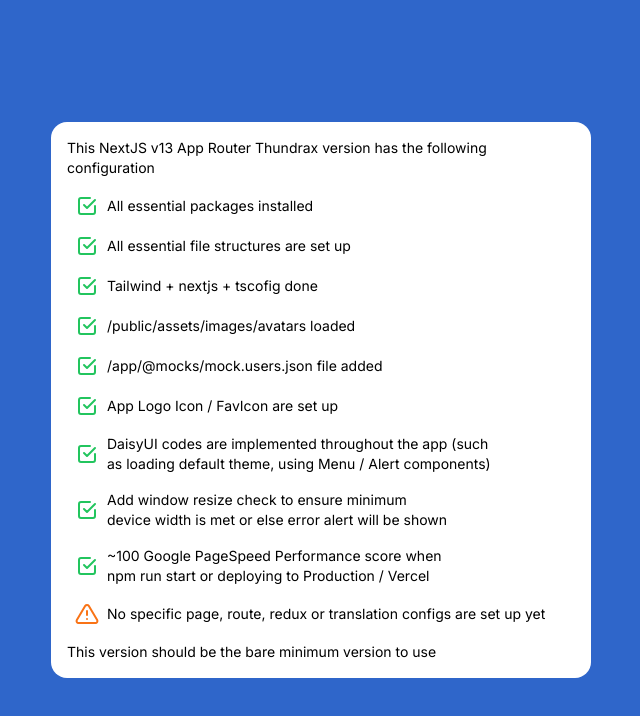
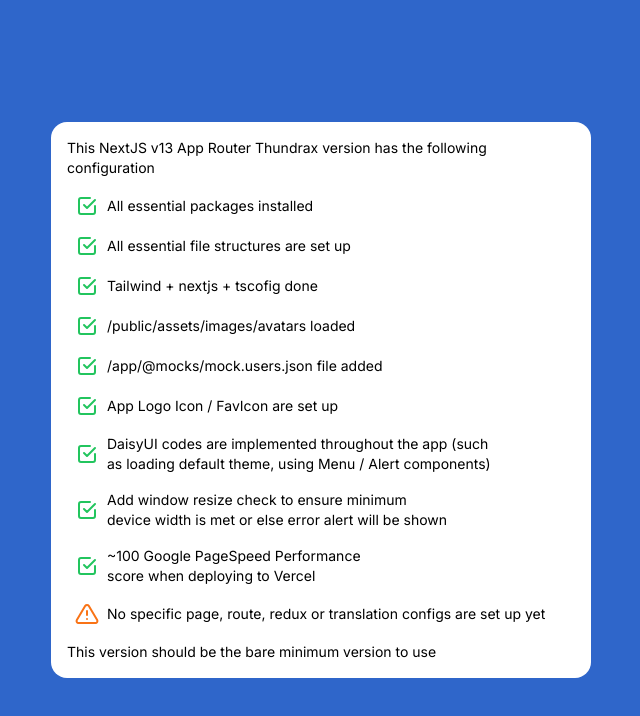
Before and after one commit to sv456rty/thundrax, a Next.js app: page / in a window 1280 px wide. Shown: the top 716 px of the page, without its empty margins (319-959 px from the left). Built offline with nearby package versions, Linux system fonts and the light colour scheme.

Commit message:
Fixed string "deploying to Vercel" in app/page.tsx

```diff
--- a/src/app/page.tsx
+++ b/src/app/page.tsx
@@ -69,8 +69,7 @@ function Home() {
         <li>
           <a>
             <CheckDoneIcon />
-            ~100 Google PageSpeed Performance score when npm run start or
-            deploying to Production / Vercel
+            ~100 Google PageSpeed Performance score when deploying to Vercel
             <br />
           </a>
         </li>
```
Also changed, not shown: screenshot.png (added).
